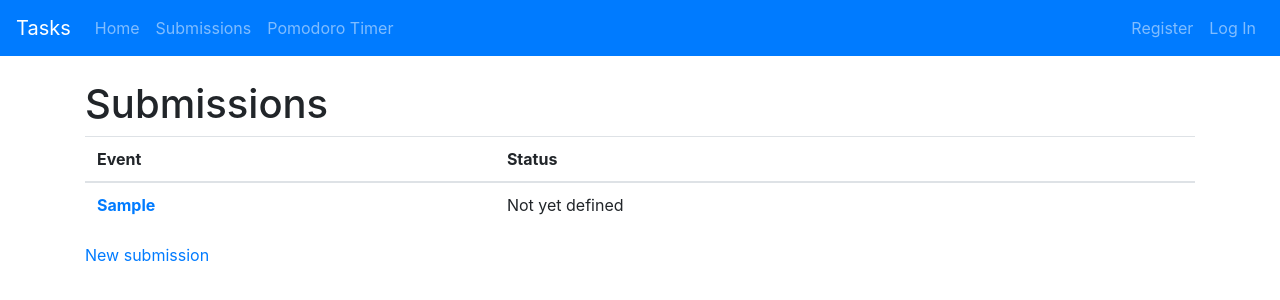
After one commit to marceloFA/deadlines_app, a Django app: page /submissions/ in a window 1280 px wide. The commit adds this page. Shown: the top 300 px of the page. Run offline with Django 3.2, Linux system fonts and the light colour scheme; tables that the repository leaves empty hold one stand-in row (values such as "Sample post"); some libraries are stand-ins or nearby versions.

Commit message:
Add create and detail actions for Submission and other changes
This commit adds several changes to the deadlines_app related to the new Submissions app, some of these changes are:
1- Definition of the Submission model
2- anchor to submissions app on the navbar
3- urls for the submissions app
4- CRUD views for the submissions app
5- form for the Submission model

```diff
--- /dev/null
+++ b/apps/models.py
@@ -0,0 +1,10 @@
+from django.db import models
+
+class ModelWithTimeStamp(models.Model):
+    """ safely adds create_at field to any model that inherits this """
+
+    created_at = models.DateTimeField(auto_now_add=True)
+    updated_at = models.DateTimeField(auto_now=True)
+
+    class Meta:
+        abstract = True
--- a/apps/templates/includes/navbar.html
+++ b/apps/templates/includes/navbar.html
@@ -10,7 +10,7 @@
                     <a class="nav-link" href="{% url 'tasks:task_list' %}">Home</a>
                 </li>
                 <li class="nav-item">
-                    <a class="nav-link" href="#">Submissions</a>
+                    <a class="nav-link" href="{% url 'submissions:submission_list' %}">Submissions</a>
                 </li>
 
                 <li class="nav-item">
--- a/apps/urls.py
+++ b/apps/urls.py
@@ -2,24 +2,32 @@ from django.urls import include, path
 from django.contrib import admin
 from django.contrib.auth import views as auth_views
 
+# Custom imports
 from users import views as user_views
 
 app_name = "apps"
 
 urlpatterns = [
+
+    # main url's
     path("admin/", admin.site.urls),
     path("tasks/", include("tasks.urls", namespace="tasks")),
+    path("submissions/", include("submissions.urls", namespace="submissions")),
     path("", include("tasks.urls", namespace="home")),
+
     # Registration and SignIn related
     path("register/", user_views.register, name="register"),
     path("login/", user_views.login_request, name="login"),
     path("logout/", user_views.logout_request, name="logout"),
+
     # Profile related
     path("profile/", user_views.show_profile, name="profile"),
     path("profile/edit/<int:pk>", user_views.student_update, name="edit_profile"),
+
     # Deactivation related
     path("deactivate/", user_views.deactivate, name="deactivate"),
     path("reactivate/", user_views.reactivate, name="reactivate"),
+
     # Password reset related
     path(
         "password_reset/", auth_views.PasswordResetView.as_view(), name="password_reset"
--- a/submissions/models.py
+++ b/submissions/models.py
@@ -1,12 +1,20 @@
 from django.db import models
 from users.models import Student
 from tasks.models import Task
+from apps.models import ModelWithTimeStamp
 
-# Create your models here.
+class Submission(ModelWithTimeStamp):
+    ''' This model stores informations about academic task submissions '''
 
+    students = models.ManyToManyField(Student, blank=False)
 
-class Submissions(models.Model):
-    student = models.ForeignKey(Student, on_delete=models.SET_NULL, null=True)
-    tasks = models.ForeignKey(Task, on_delete=models.SET_NULL, null=True)
-    status = models.BooleanField()
-    url = models.CharField(max_length=300)
+    task = models.ForeignKey(Task, on_delete=models.SET_NULL,  null=True)
+
+    STATUS_CHOICES = (
+        ("1", "Not yet defined"),
+        ("2", "Under Revision"),
+        ("3", "Accepted"),
+        ("4", "Rejected"),
+    )
+
+    status = models.CharField(max_length=2, choices=STATUS_CHOICES, default='1')
--- /dev/null
+++ b/submissions/templates/submissions/submission_detail.html
@@ -0,0 +1 @@
+To be implemented later on :D
--- /dev/null
+++ b/submissions/templates/submissions/submission_list.html
@@ -0,0 +1,28 @@
+{% extends "base.html" %}
+{% load static %}
+{% block content %}
+
+<!-- Current submissions -->
+<h1>Submissions</h1>
+
+<table class="table">
+    <thead>
+        <tr>
+            <th scope="col">Event</th>
+            <th scope="col">Status</th>
+        </tr>
+    </thead>
+    <tbody>
+        {% for submission in submissions %}
+        <tr>
+            <th scope="row"><a href="{% url 'submissions:submission_detail' submission.id %}">{{ submission.task.event }}</a></th>
+            <td>{{ submission.get_status_display }}</td>
+        </tr>
+        {% endfor %}
+    </tbody>
+</table>
+
+<a href="{% url 'submissions:submission_new' %}">New submission</a>
+
+
+{% endblock %}
--- /dev/null
+++ b/submissions/urls.py
@@ -0,0 +1,13 @@
+from django.urls import path
+
+from . import views
+
+app_name = "submissions"
+
+urlpatterns = [
+    path("", views.submission_list, name="submission_list"),
+    path("<int:pk>", views.submission_detail, name="submission_detail"),
+    path("new", views.submission_create, name="submission_new"),
+    path("edit/<int:pk>", views.submission_update, name="submission_update"),
+    path("delete/<int:pk>", views.submission_delete, name="submission_delete"),
+]
--- a/submissions/views.py
+++ b/submissions/views.py
@@ -1,3 +1,59 @@
-from django.shortcuts import render
+from django.http import Http404
+from django.contrib.auth.decorators import login_required
+from django.shortcuts import render, redirect, get_object_or_404
 
-# Create your views here.
+# Custom imports
+from tasks.models import Task
+from submissions.models import Submission
+from submissions.forms import SubmissionForm
+from users.models import Student
+
+
+
+def submission_detail(request, pk, template_name="submissions/submission_detail.html"):
+
+    try:
+        submission = Submission.objects.get(pk=pk)
+    except Submission.DoesNotExist:
+        raise Http404("This submission does not exist :0")
+
+    context = {
+        'submission': submission,
+        "students": submission.students.all(),
+    }
+
+    return render(request, template_name, context)
+
+
+
+def submission_list(request, template_name="submissions/submission_list.html"):
+    submissions = Submission.objects.all()
+    context = {
+        'submissions':submissions,
+    }
+
+    return render(request, template_name, context)
+
+
+@login_required
+def submission_create(request, template_name="submissions/submission_form.html"):
+    form = SubmissionForm(request.POST or None)
+
+    if form.is_valid():
+        submission = form.save(commit=False)
+        submission.user = request.user
+        submission.save()
+        form.save_m2m()
+
+        return redirect("submissions:submission_list")
+
+    return render(request, template_name, {"form": form})
+
+
+@login_required
+def submission_update(request, template_name="submissions/submission_form.html"):
+    pass
+
+@login_required
+def submission_delete(request, template_name="submissions/submission_confirm_delete.html"):
+    pass
--- a/tasks/models.py
+++ b/tasks/models.py
@@ -1,18 +1,9 @@
 from django.db import models
+from apps.models import ModelWithTimeStamp
 from django.urls import reverse
 from django.conf import settings
 from users.models import Student
 from multiselectfield import MultiSelectField
-
-
-class ModelWithTimeStamp(models.Model):
-    """ safely adds create_at field to any model that inherits this """
-
-    created_at = models.DateTimeField(auto_now_add=True)
-    updated_at = models.DateTimeField(auto_now=True)
-
-    class Meta:
-        abstract = True
 
 
 class Task(ModelWithTimeStamp):
```
Also changed, not shown: apps/settings.py (+1 -8 lines), submissions/forms.py (added, +29 -0 lines), submissions/templates/submissions/submission_form.html (added, +12 -0 lines), submissions/migrations/0001_initial.py (added), submissions/migrations/0002_auto_20191006_1603.py (added), submissions/migrations/0003_auto_20191006_1618.py (added), submissions/migrations/0004_auto_20191006_1621.py (added).
